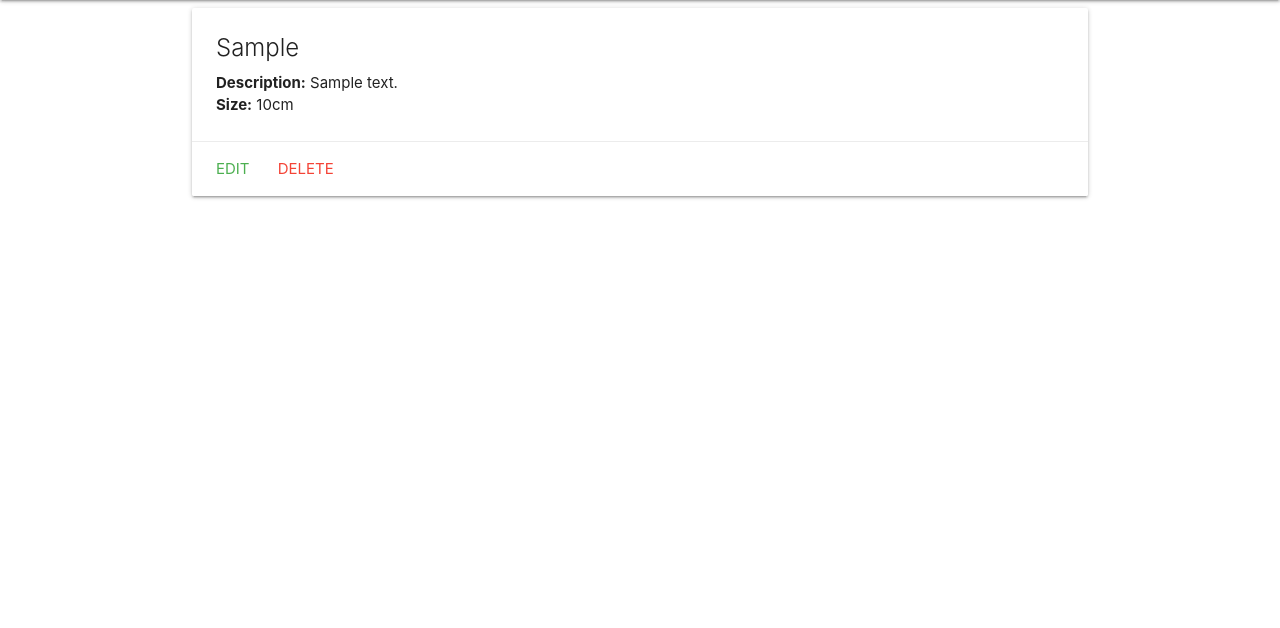
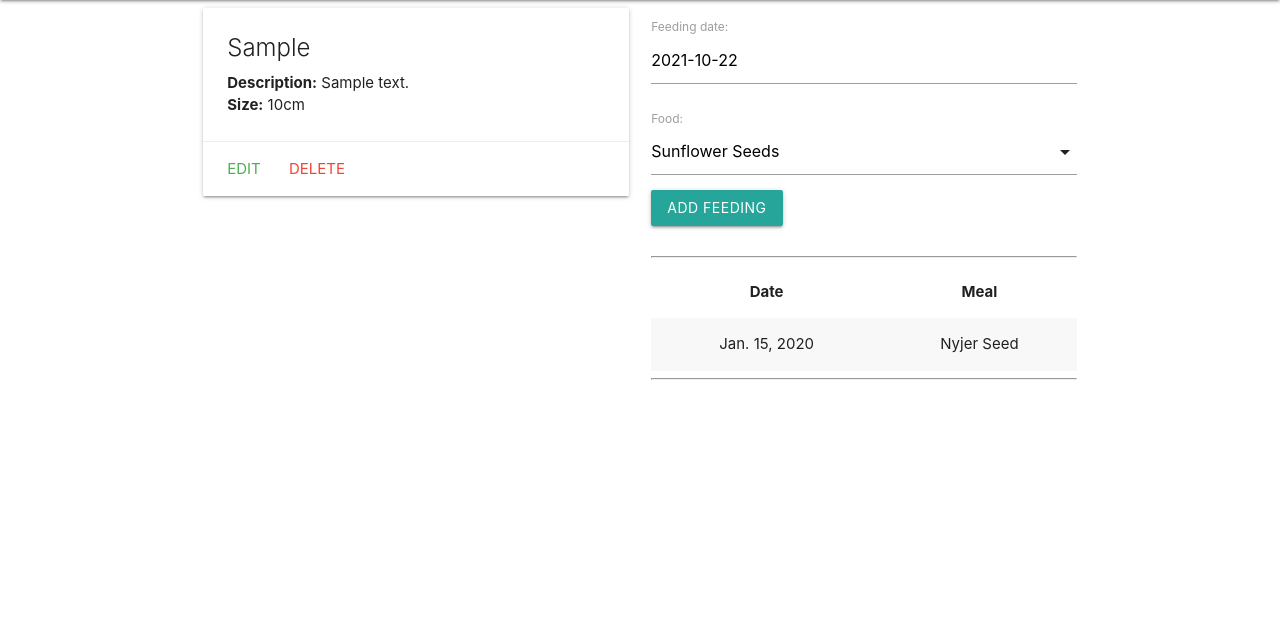
Before and after one commit to SvitlanaKarahayeva/finch-collector, a Django app: page /finches/1/ in a window 1280 px wide. Shown: the part 64-692 px from the top of the page. Run offline with Django 3.2, Linux system fonts and the light colour scheme; tables that the repository leaves empty hold one stand-in row (values such as "Sample post").

Commit message:
Adding Feeding model- one-to many connection with finches(finch is one), function based view for add_feeding

```diff
--- a/main_app/admin.py
+++ b/main_app/admin.py
@@ -1,5 +1,6 @@
 from django.contrib import admin
-from .models import Finch
+from .models import Finch, Feeding
 
 # Register your models here.
 admin.site.register(Finch)
+admin.site.register(Feeding)
--- /dev/null
+++ b/main_app/forms.py
@@ -0,0 +1,7 @@
+from django.forms import ModelForm
+from .models import Feeding
+
+class FeedingForm(ModelForm):
+    class Meta:
+        model = Feeding
+        fields = ['date', 'food']
--- a/main_app/models.py
+++ b/main_app/models.py
@@ -1,15 +1,39 @@
 from django.db import models
+from django.db.models.fields import IntegerField
 from django.urls import reverse
 
 # Create your models here.
+
+FOODS = (
+    (1, 'Nyjer Seed'),
+    (2, 'Sunflower Seeds'),
+    (3, 'White Proso Millet'),
+    (4, 'Rapeseed Seeds'),
+    (5, 'Canary Seeds'),
+    (6, 'Shelled And Cracked Corn')
+)
 
 class Finch(models.Model):
     breed = models.CharField(max_length=100)
     description = models.TextField(max_length=500)
     size = models.IntegerField()
 
-    def __int__(self):
+    def __str__(self):
         return self.breed
 
     def get_absolute_url(self):
         return reverse('detail', kwargs={ 'finch_id': self.id })
+
+class Feeding(models.Model):
+    date = models.DateField('feeding date')
+    food = IntegerField(
+        choices=FOODS,
+        default=FOODS[1][0]
+    )
+    finch = models.ForeignKey(Finch, on_delete=models.CASCADE)
+
+    def __str__(self):
+        return f'{self.get_food_display()} on {self.date}'
+
+    class Meta:
+        ordering = ['-date']
--- a/main_app/templates/base.html
+++ b/main_app/templates/base.html
@@ -9,6 +9,7 @@
   <title>Cat Collector</title>
   <link rel="stylesheet" href="https://cdnjs.cloudflare.com/ajax/libs/materialize/1.0.0/css/materialize.min.css">
   <link rel="stylesheet" type="" href="{% static 'css/style.css' %}">
+  <script src="https://cdnjs.cloudflare.com/ajax/libs/materialize/1.0.0/js/materialize.min.js"></script>
 </head>
 <body>
   <header class="navbar-fixed">
--- a/main_app/templates/finches/detail.html
+++ b/main_app/templates/finches/detail.html
@@ -1,6 +1,9 @@
 {% extends 'base.html' %}
 
 {% block content %}
+
+<div class="row">
+    <div class="col s6">
         <div class="card">
             <div class="card-content">
               <span class="card-title">{{ finch.breed }}</span>
@@ -12,5 +15,47 @@
               <a class="red-text" href="{% url 'finches_delete' finch.id %}">Delete</a>
             </div>
         </div>
+    </div>
+
+    <div class="col s6">
+        <!-- Feedign form -->
+        <form action="{% url 'add_feeding' finch.id %}" method="POST">
+            {% csrf_token %}
+            {{ feeding_form.as_p }}
+            <input type="submit" value="Add Feeding" class="btn">
+        </form>
+        <br><hr/>
+        <!-- Table of feeding schedule -->
+        <table class="striped centered">
+            <thead>
+                <tr><th>Date</th><th>Meal</th></tr>
+            </thead>
+            <tbody>
+            {% for feeding in finch.feeding_set.all %}
+             <tr>
+             <td>{{feeding.date}}</td>
+                <td>{{feeding.get_food_display}}</td>
+            </tr>
+            {% endfor %}
+            </tbody>
+        </table>
+        <hr>
+    </div>
+
+</div>
+
+<script>
+    var dateEl = document.getElementById('id_date');
+    M.Datepicker.init(dateEl, {
+      format: 'yyyy-mm-dd',
+      defaultDate: new Date(),
+      setDefaultDate: true,
+      autoClose: true
+    });
+
+    // add additional JS to initialize select below
+   var selectEl = document.getElementById('id_food');
+   M.FormSelect.init(selectEl);
+</script>
 
 {% endblock %}
--- a/main_app/urls.py
+++ b/main_app/urls.py
@@ -10,5 +10,6 @@ urlpatterns = [
     path('finches/create/', views.FinchCreate.as_view(), name='finches_create'),
     path('finches/<int:pk>/update/', views.FinchUpdate.as_view(), name='finches_update'),
     path('finches/<int:pk>/delete/', views.FinchDelete.as_view(), name='finches_delete'),
+    path('finches/<int:finch_id>/add_feeding/', views.add_feeding, name='add_feeding'),
 
 ]
--- a/main_app/views.py
+++ b/main_app/views.py
@@ -1,6 +1,8 @@
-from django.shortcuts import render
+from django.shortcuts import render, redirect
+from django.urls.base import is_valid_path
 from django.views.generic.edit import CreateView, UpdateView, DeleteView
 from .models import Finch
+from .forms import FeedingForm
 
 # class Finch:
 #     def __init__(self, breed, description, size):
@@ -27,7 +29,18 @@ def finches_index(request):
 
 def finches_detail(request, finch_id):
     finch = Finch.objects.get(id=finch_id)
-    return render(request, 'finches/detail.html', {'finch': finch})
+    feeding_form = FeedingForm()
+    return render(request, 'finches/detail.html', {'finch': finch, 'feeding_form': feeding_form})
+
+#add_feeding function
+
+def add_feeding(request, finch_id):
+    form = FeedingForm(request.POST)
+    if form.is_valid():
+        new_feeding = form.save(commit=False)
+        new_feeding.finch_id = finch_id
+        new_feeding.save()
+    return redirect('detail', finch_id=finch_id)
 
 class FinchCreate(CreateView):
     model = Finch
```
Also changed, not shown: main_app/migrations/0003_feeding.py (added). Lines whose indentation alone changed are shown as unchanged.
